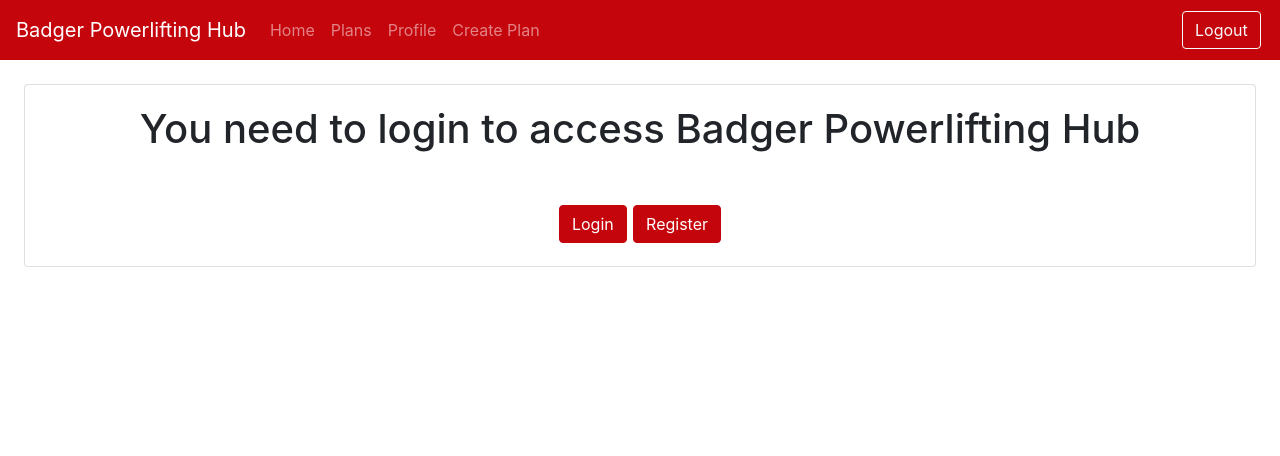
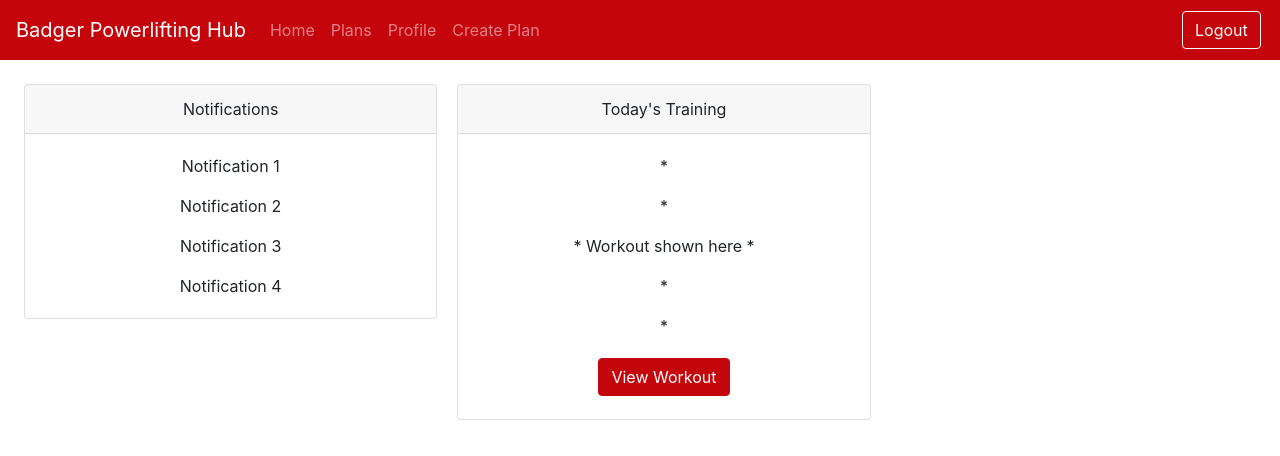
Before and after one commit to hbrooks3/bph-front-end, a React (Create React App) app: page / in a window 1280 px wide. Shown: the top 456 px of the page. Built offline with nearby package versions, Linux system fonts and the light colour scheme.

Commit message:
changed privated routing

```diff
--- a/src/view/App.js
+++ b/src/view/App.js
@@ -12,8 +12,8 @@ import PlansPage from "./PlansPage";
 // import CreatePlan from "./CreatePlan";
 import LandingPage from "./LandingPage";
 
-// import { useSession } from "../dummy-presenter/User";
-// import { useSession } from "../presenter/User";
+// redux
+import { useSelector } from 'react-redux';
 
 export default function App() {
   return (
@@ -22,10 +22,10 @@ export default function App() {
         <Navbar />
 
         <Switch>
-          <Route exact path="/">
+          <Route exact path="/welcome">
             <LandingPage />
           </Route>
-          <PrivateRoute exact path="/Home">
+          <PrivateRoute exact path="/">
             <HomePage />
           </PrivateRoute>
           <PrivateRoute path="/plans">
@@ -47,7 +47,7 @@ export default function App() {
 }
 
 function PrivateRoute({ children, ...rest }) {
-  const sessionStatus = true;
+  const sessionStatus = useSelector(state => state.auth.loggedIn);
 
   return (
     <Route
@@ -58,7 +58,7 @@ function PrivateRoute({ children, ...rest }) {
         ) : (
           <Redirect
             to={{
-              pathname: "/",
+              pathname: "/welcome",
               state: { from: location }
             }}
           />
--- a/src/view/LandingPage.js
+++ b/src/view/LandingPage.js
@@ -11,10 +11,15 @@ import {
   // useHistory,
 } from "react-router-dom";
 
+// redux
+import { useDispatch } from 'react-redux';
+import { login } from '../actions/auth'
+
 // Custom Components
-import {LoginButton} from './Login';
+// import {LoginButton} from './Login';
 
 export default function LandingPage(props) {
+  const dispatch = useDispatch()
   // const history = useHistory;
 
   return (
@@ -25,7 +30,8 @@ export default function LandingPage(props) {
           <h1>You need to login to access Badger Powerlifting Hub</h1>
         </Card.Body>
         <Card.Body>
-          <LoginButton />
+          <Button onClick={()=>dispatch(login('',''))}>Login</Button>
+          {/* <LoginButton /> */}
           <Button>Register</Button>
         </Card.Body>
       </Card>
```
